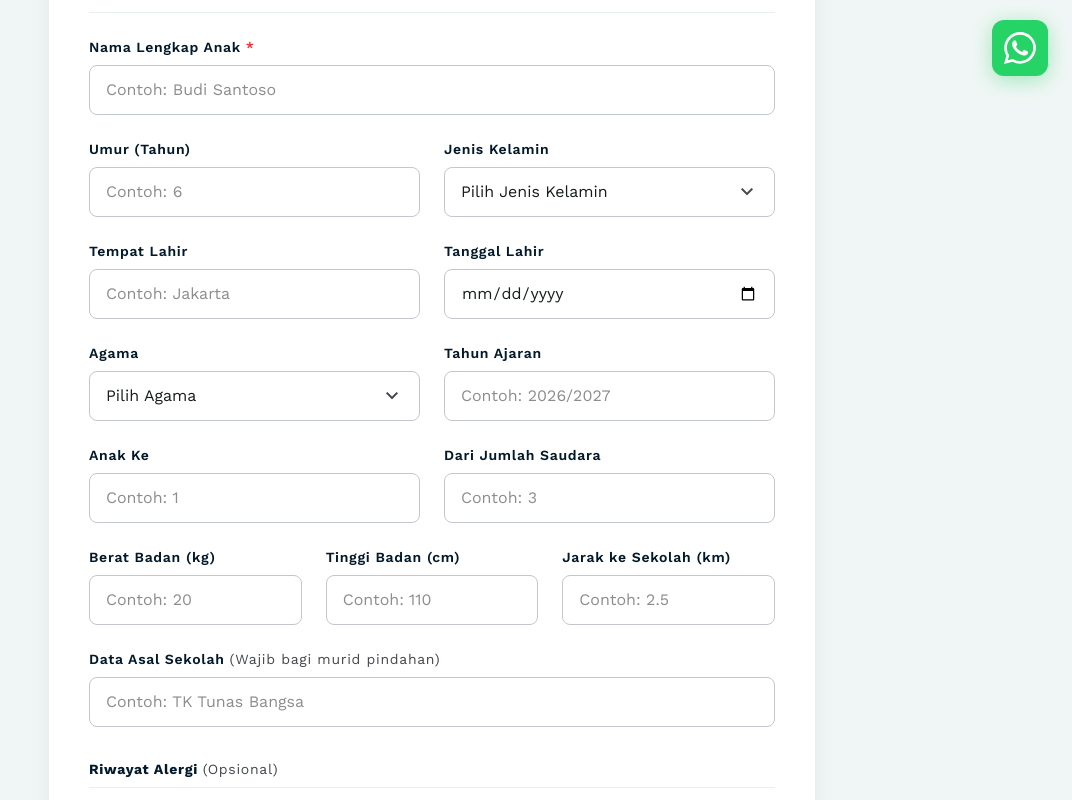
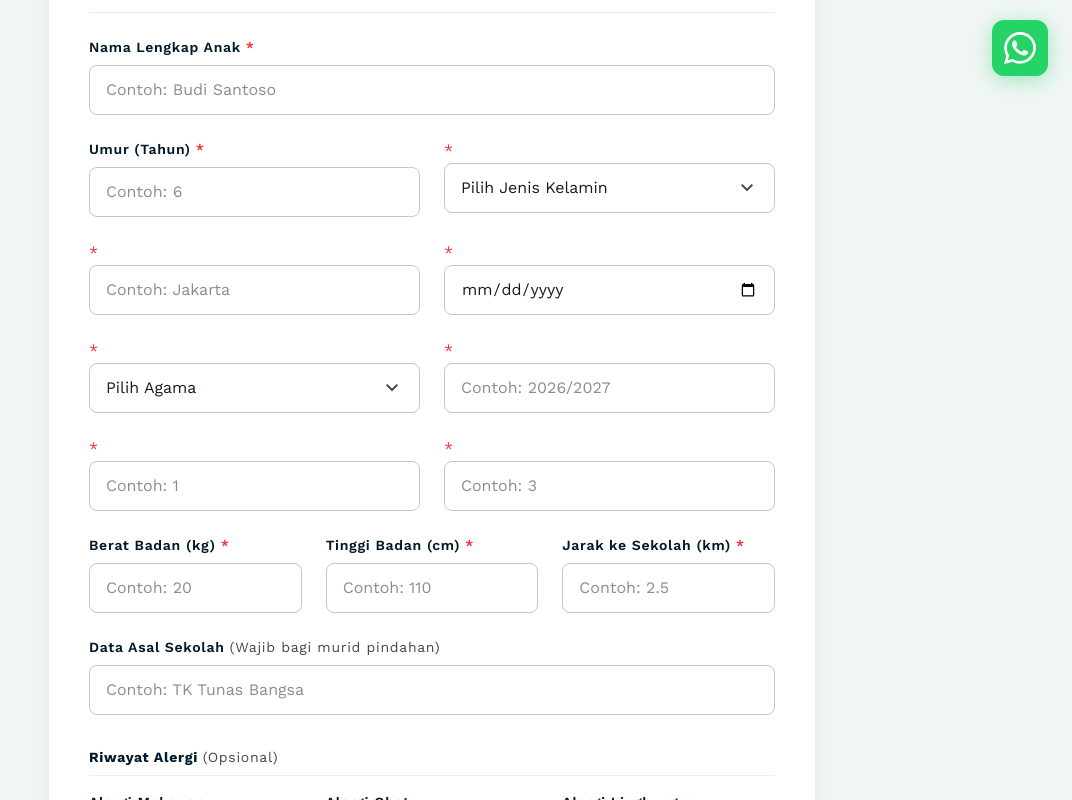
Before and after one commit to smocksec/yayasan-merial-abadan, a Next.js app: page /pendaftaran in a window 1280 px wide. Shown: the part 700-1500 px from the top of the page, without its empty margins (208-1280 px from the left). Built offline with nearby package versions, Linux system fonts and the light colour scheme; no server answers.

Commit message:
fix: menambah tanda wajib bintang dan memperbaiki admin cache

```diff
--- a/src/app/pendaftaran/page.tsx
+++ b/src/app/pendaftaran/page.tsx
@@ -181,7 +181,7 @@ export default function Pendaftaran() {
                   <div className="grid grid-cols-1 md:grid-cols-2 gap-6">
                     {/* Umur */}
                     <div className="space-y-2">
-                      <label className="block font-label-md text-label-md text-primary" htmlFor="umur">Umur (Tahun)</label>
+                      <label className="block font-label-md text-label-md text-primary" htmlFor="umur">Umur (Tahun) <span className="text-red-500">*</span></label>
                       <input
                         type="number"
                         name="umur" id="umur" required
@@ -193,7 +193,7 @@ export default function Pendaftaran() {
 
                     {/* Jenis Kelamin */}
                     <div className="space-y-2">
-                      <label className="block font-label-md text-label-md text-primary" htmlFor="jenis_kelamin">Jenis Kelamin</label>
+                       <span className="text-red-500">*</span>
                       <div className="relative">
                         <select
                           name="jenis_kelamin" id="jenis_kelamin" required
@@ -213,7 +213,7 @@ export default function Pendaftaran() {
                   <div className="grid grid-cols-1 md:grid-cols-2 gap-6">
                     {/* Tempat Lahir */}
                     <div className="space-y-2">
-                      <label className="block font-label-md text-label-md text-primary" htmlFor="tempat_lahir">Tempat Lahir</label>
+                       <span className="text-red-500">*</span>
                       <input
                         type="text"
                         name="tempat_lahir" id="tempat_lahir" required
@@ -223,7 +223,7 @@ export default function Pendaftaran() {
 
                     {/* Tanggal Lahir */}
                     <div className="space-y-2">
-                      <label className="block font-label-md text-label-md text-primary" htmlFor="tanggal_lahir">Tanggal Lahir</label>
+                       <span className="text-red-500">*</span>
                       <input
                         type="date"
                         name="tanggal_lahir" id="tanggal_lahir" required
@@ -234,7 +234,7 @@ export default function Pendaftaran() {
                   <div className="grid grid-cols-1 md:grid-cols-2 gap-6">
                     {/* Agama */}
                     <div className="space-y-2">
-                      <label className="block font-label-md text-label-md text-primary" htmlFor="agama">Agama</label>
+                       <span className="text-red-500">*</span>
                       <div className="relative">
                         <select
                           name="agama" id="agama" required
@@ -256,7 +256,7 @@ export default function Pendaftaran() {
 
                     {/* Tahun Ajaran */}
                     <div className="space-y-2">
-                      <label className="block font-label-md text-label-md text-primary" htmlFor="tahun_ajaran">Tahun Ajaran</label>
+                       <span className="text-red-500">*</span>
                       <input
                         type="text"
                         name="tahun_ajaran" id="tahun_ajaran" required
@@ -268,7 +268,7 @@ export default function Pendaftaran() {
                   <div className="grid grid-cols-1 md:grid-cols-2 gap-6">
                     {/* Anak Ke */}
                     <div className="space-y-2">
-                      <label className="block font-label-md text-label-md text-primary" htmlFor="anak_ke">Anak Ke</label>
+                       <span className="text-red-500">*</span>
                       <input
                         type="number"
                         name="anak_ke" id="anak_ke" required
@@ -279,7 +279,7 @@ export default function Pendaftaran() {
 
                     {/* Dari Jumlah Saudara */}
                     <div className="space-y-2">
-                      <label className="block font-label-md text-label-md text-primary" htmlFor="jumlah_saudara">Dari Jumlah Saudara</label>
+                       <span className="text-red-500">*</span>
                       <input
                         type="number"
                         name="jumlah_saudara" id="jumlah_saudara" required
@@ -292,7 +292,7 @@ export default function Pendaftaran() {
                   <div className="grid grid-cols-1 md:grid-cols-3 gap-6">
                     {/* Berat Badan */}
                     <div className="space-y-2">
-                      <label className="block font-label-md text-label-md text-primary" htmlFor="berat_badan">Berat Badan (kg)</label>
+                      <label className="block font-label-md text-label-md text-primary" htmlFor="berat_badan">Berat Badan (kg) <span className="text-red-500">*</span></label>
                       <input
                         type="number"
                         name="berat_badan" id="berat_badan" required
@@ -303,7 +303,7 @@ export default function Pendaftaran() {
 
                     {/* Tinggi Badan */}
                     <div className="space-y-2">
-                      <label className="block font-label-md text-label-md text-primary" htmlFor="tinggi_badan">Tinggi Badan (cm)</label>
+                      <label className="block font-label-md text-label-md text-primary" htmlFor="tinggi_badan">Tinggi Badan (cm) <span className="text-red-500">*</span></label>
                       <input
                         type="number"
                         name="tinggi_badan" id="tinggi_badan" required
@@ -314,7 +314,7 @@ export default function Pendaftaran() {
 
                     {/* Jarak dari rumah ke sekolah */}
                     <div className="space-y-2">
-                      <label className="block font-label-md text-label-md text-primary" htmlFor="jarak_rumah">Jarak ke Sekolah (km)</label>
+                      <label className="block font-label-md text-label-md text-primary" htmlFor="jarak_rumah">Jarak ke Sekolah (km) <span className="text-red-500">*</span></label>
                       <input
                         type="number"
                         name="jarak_rumah" id="jarak_rumah" required
@@ -380,7 +380,7 @@ export default function Pendaftaran() {
 
                   {/* Alamat Lengkap */}
                   <div className="space-y-2">
-                    <label className="block font-label-md text-label-md text-primary" htmlFor="alamat_anak">Alamat Lengkap</label>
+                     <span className="text-red-500">*</span>
                     <textarea
                       name="alamat_anak" id="alamat_anak" required
                       className="w-full border border-outline-variant bg-surface-container-lowest px-4 py-3 font-body-md text-body-md text-on-surface focus:border-secondary focus:ring-1 focus:ring-secondary focus:outline-none transition-shadow rounded-xl"
@@ -464,7 +464,7 @@ export default function Pendaftaran() {
 
                     {/* Nama & Status */}
                     <div className="space-y-3">
-                      <label className="block font-label-md text-label-md text-primary" htmlFor="nama_ayah">Nama Ayah / Wali</label>
+                       <span className="text-red-500">*</span>
                       <input
                         type="text"
                         name="nama_ayah" id="nama_ayah" required
@@ -489,7 +489,7 @@ export default function Pendaftaran() {
                     <div className="grid grid-cols-1 md:grid-cols-2 gap-6">
                       {/* Tempat Lahir */}
                       <div className="space-y-2">
-                        <label className="block font-label-md text-label-md text-primary" htmlFor="tempat_lahir_ayah">Tempat Lahir</label>
+                         <span className="text-red-500">*</span>
                         <input
                           type="text"
                           name="tempat_lahir_ayah" id="tempat_lahir_ayah" required
@@ -498,7 +498,7 @@ export default function Pendaftaran() {
                       </div>
                       {/* Tanggal Lahir */}
                       <div className="space-y-2">
-                        <label className="block font-label-md text-label-md text-primary" htmlFor="tanggal_lahir_ayah">Tanggal Lahir</label>
+                         <span className="text-red-500">*</span>
                         <input
                           type="date"
                           name="tanggal_lahir_ayah" id="tanggal_lahir_ayah" required
@@ -509,7 +509,7 @@ export default function Pendaftaran() {
                     <div className="grid grid-cols-1 md:grid-cols-2 gap-6">
                       {/* Agama */}
                       <div className="space-y-2">
-                        <label className="block font-label-md text-label-md text-primary" htmlFor="agama_ayah">Agama</label>
+                         <span className="text-red-500">*</span>
                         <div className="relative">
                           <select
                             name="agama_ayah" id="agama_ayah" required
@@ -530,7 +530,7 @@ export default function Pendaftaran() {
                       </div>
                       {/* Pendidikan Terakhir */}
                       <div className="space-y-2">
-                        <label className="block font-label-md text-label-md text-primary" htmlFor="pendidikan_ayah">Pendidikan Terakhir</label>
+                         <span className="text-red-500">*</span>
                         <div className="relative">
                           <select
                             name="pendidikan_ayah" id="pendidikan_ayah" required
@@ -555,7 +555,7 @@ export default function Pendaftaran() {
                     <div className="grid grid-cols-1 md:grid-cols-2 gap-6">
                       {/* Pekerjaan */}
                       <div className="space-y-2">
-                        <label className="block font-label-md text-label-md text-primary" htmlFor="pekerjaan_ayah">Pekerjaan</label>
+                         <span className="text-red-500">*</span>
                         <input
                           type="text"
                           name="pekerjaan_ayah" id="pekerjaan_ayah" required
@@ -564,7 +564,7 @@ export default function Pendaftaran() {
                       </div>
                       {/* No HP */}
                       <div className="space-y-2">
-                        <label className="block font-label-md text-label-md text-primary" htmlFor="nohp_ayah">No. HP / WhatsApp</label>
+                         <span className="text-red-500">*</span>
                         <input
                           type="tel"
                           name="nohp_ayah" id="nohp_ayah" required
@@ -576,7 +576,7 @@ export default function Pendaftaran() {
                     <div className="grid grid-cols-1 md:grid-cols-2 gap-6">
                       {/* Email */}
                       <div className="space-y-2">
-                        <label className="block font-label-md text-label-md text-primary" htmlFor="email_ayah">Email</label>
+                         <span className="text-red-500">*</span>
                         <input
                           type="email"
                           name="email_ayah" id="email_ayah" required
@@ -595,7 +595,7 @@ export default function Pendaftaran() {
 
                     {/* Nama & Status */}
                     <div className="space-y-3">
-                      <label className="block font-label-md text-label-md text-primary" htmlFor="nama_ibu">Nama Ibu / Wali</label>
+                       <span className="text-red-500">*</span>
                       <input
                         type="text"
                         name="nama_ibu" id="nama_ibu" required
@@ -620,7 +620,7 @@ export default function Pendaftaran() {
                     <div className="grid grid-cols-1 md:grid-cols-2 gap-6">
                       {/* Tempat Lahir */}
                       <div className="space-y-2">
-                        <label className="block font-label-md text-label-md text-primary" htmlFor="tempat_lahir_ibu">Tempat Lahir</label>
+                         <span className="text-red-500">*</span>
                         <input
                           type="text"
                           name="tempat_lahir_ibu" id="tempat_lahir_ibu" required
@@ -629,7 +629,7 @@ export default function Pendaftaran() {
                       </div>
                       {/* Tanggal Lahir */}
                       <div className="space-y-2">
-                        <label className="block font-label-md text-label-md text-primary" htmlFor="tanggal_lahir_ibu">Tanggal Lahir</label>
+                         <span className="text-red-500">*</span>
                         <input
                           type="date"
                           name="tanggal_lahir_ibu" id="tanggal_lahir_ibu" required
@@ -640,7 +640,7 @@ export default function Pendaftaran() {
                     <div className="grid grid-cols-1 md:grid-cols-2 gap-6">
                       {/* Agama */}
                       <div className="space-y-2">
-                        <label className="block font-label-md text-label-md text-primary" htmlFor="agama_ibu">Agama</label>
+                         <span className="text-red-500">*</span>
                         <div className="relative">
                           <select
                             name="agama_ibu" id="agama_ibu" required
@@ -661,7 +661,7 @@ export default function Pendaftaran() {
                       </div>
                       {/* Pendidikan Terakhir */}
                       <div className="space-y-2">
-                        <label className="block font-label-md text-label-md text-primary" htmlFor="pendidikan_ibu">Pendidikan Terakhir</label>
+                         <span className="text-red-500">*</span>
                         <div className="relative">
                           <select
                             name="pendidikan_ibu" id="pendidikan_ibu" required
@@ -686,7 +686,7 @@ export default function Pendaftaran() {
                     <div className="grid grid-cols-1 md:grid-cols-2 gap-6">
                       {/* Pekerjaan */}
                       <div className="space-y-2">
-                        <label className="block font-label-md text-label-md text-primary" htmlFor="pekerjaan_ibu">Pekerjaan</label>
+                         <span className="text-red-500">*</span>
                         <input
                           type="text"
                           name="pekerjaan_ibu" id="pekerjaan_ibu" required
@@ -695,7 +695,7 @@ export default function Pendaftaran() {
                       </div>
                       {/* No HP */}
                       <div className="space-y-2">
-                        <label className="block font-label-md text-label-md text-primary" htmlFor="nohp_ibu">No. HP / WhatsApp</label>
+                         <span className="text-red-500">*</span>
                         <input
                           type="tel"
                           name="nohp_ibu" id="nohp_ibu" required
@@ -707,7 +707,7 @@ export default function Pendaftaran() {
                     <div className="grid grid-cols-1 md:grid-cols-2 gap-6">
                       {/* Email */}
                       <div className="space-y-2">
-                        <label className="block font-label-md text-label-md text-primary" htmlFor="email_ibu">Email</label>
+                         <span className="text-red-500">*</span>
                         <input
                           type="email"
                           name="email_ibu" id="email_ibu" required
@@ -720,7 +720,7 @@ export default function Pendaftaran() {
 
                   {/* Pendapatan Orang Tua */}
                   <div className="space-y-3 pt-6 border-t border-surface-container">
-                    <label className="block font-label-md text-label-md text-primary">Pendapatan Orang Tua per Bulan</label>
+                     <span className="text-red-500">*</span>
                     <div className="grid grid-cols-1 sm:grid-cols-2 md:grid-cols-3 gap-3">
                       <label className="flex items-center gap-3 cursor-pointer group p-3 border border-outline-variant rounded-xl hover:border-secondary transition-colors bg-surface-container-lowest">
                         <input type="radio" name="pendapatan" value="0-5jt" required className="w-4 h-4 text-secondary border-outline-variant focus:ring-secondary" />
@@ -747,7 +747,7 @@ export default function Pendaftaran() {
 
                   {/* Alamat Tinggal */}
                   <div className="space-y-2 pt-6 border-t border-surface-container">
-                    <label className="block font-label-md text-label-md text-primary" htmlFor="alamat">Alamat Tinggal Orang Tua/Wali</label>
+                     <span className="text-red-500">*</span>
                     <textarea
                       name="alamat" id="alamat" required
                       className="w-full border border-outline-variant bg-surface-container-lowest px-4 py-3 font-body-md text-body-md text-on-surface focus:border-secondary focus:ring-1 focus:ring-secondary focus:outline-none transition-shadow rounded-xl"
@@ -779,7 +779,7 @@ export default function Pendaftaran() {
                 <>
                   {/* Akte Kelahiran Upload */}
                   <div className="space-y-3">
-                    <label className="block font-label-md text-label-md text-primary">Akte Kelahiran Anak <span className="font-normal text-on-surface-variant">(Wajib Upload Scan Asli)</span></label>
+                     <span className="text-red-500">*</span>
                     <label className="border-2 border-dashed border-outline-variant p-8 flex flex-col items-center justify-center bg-surface hover:border-secondary hover:bg-surface-container-low transition-colors cursor-pointer group rounded-3xl w-full">
                       <input type="file" name="file_upload" accept=".pdf,.jpg,.jpeg,.png,.doc,.docx" required className="hidden" onChange={handleFileChange} />
                       <span className="material-symbols-outlined text-[48px] text-outline mb-4 group-hover:text-secondary transition-colors" style={{ fontVariationSettings: "'FILL' 1" }}>upload_file</span>
@@ -790,7 +790,7 @@ export default function Pendaftaran() {
 
                   {/* KTP Orang Tua Upload */}
                   <div className="space-y-3">
-                    <label className="block font-label-md text-label-md text-primary">KTP Orang Tua <span className="font-normal text-on-surface-variant">(Ayah/Ibu Perwakilan saja - Wajib Upload Scan Asli)</span></label>
+                     <span className="text-red-500">*</span>
                     <label className="border-2 border-dashed border-outline-variant p-8 flex flex-col items-center justify-center bg-surface hover:border-secondary hover:bg-surface-container-low transition-colors cursor-pointer group rounded-3xl w-full">
                       <input type="file" name="ktp_ortu" accept=".pdf,.jpg,.jpeg,.png,.doc,.docx" required className="hidden" onChange={handleFileChange} />
                       <span className="material-symbols-outlined text-[48px] text-outline mb-4 group-hover:text-secondary transition-colors" style={{ fontVariationSettings: "'FILL' 1" }}>upload_file</span>
@@ -801,7 +801,7 @@ export default function Pendaftaran() {
 
                   {/* KK Upload */}
                   <div className="space-y-3">
-                    <label className="block font-label-md text-label-md text-primary">Kartu Keluarga (KK) <span className="font-normal text-on-surface-variant">(Wajib Upload Scan Asli)</span></label>
+                    <label className="block font-label-md text-label-md text-primary">Kartu Keluarga (KK) <span className="text-red-500">*</span> <span className="font-normal text-on-surface-variant">(Wajib Upload Scan Asli)</span></label>
                     <label className="border-2 border-dashed border-outline-variant p-8 flex flex-col items-center justify-center bg-surface hover:border-secondary hover:bg-surface-container-low transition-colors cursor-pointer group rounded-3xl w-full">
                       <input type="file" name="kk" accept=".pdf,.jpg,.jpeg,.png,.doc,.docx" required className="hidden" onChange={handleFileChange} />
                       <span className="material-symbols-outlined text-[48px] text-outline mb-4 group-hover:text-secondary transition-colors" style={{ fontVariationSettings: "'FILL' 1" }}>upload_file</span>
@@ -812,7 +812,7 @@ export default function Pendaftaran() {
 
                   {/* Pas Foto Upload */}
                   <div className="space-y-3">
-                    <label className="block font-label-md text-label-md text-primary">Pas Foto Anak <span className="font-normal text-on-surface-variant">(Latar Merah, Ukuran 3x4)</span></label>
+                     <span className="text-red-500">*</span>
                     <label className="border-2 border-dashed border-outline-variant p-8 flex flex-col items-center justify-center bg-surface hover:border-secondary hover:bg-surface-container-low transition-colors cursor-pointer group rounded-3xl w-full">
                       <input type="file" name="pas_foto" accept=".pdf,.jpg,.jpeg,.png,.doc,.docx" required className="hidden" onChange={handleFileChange} />
                       <span className="material-symbols-outlined text-[48px] text-outline mb-4 group-hover:text-secondary transition-colors" style={{ fontVariationSettings: "'FILL' 1" }}>upload_file</span>
```
